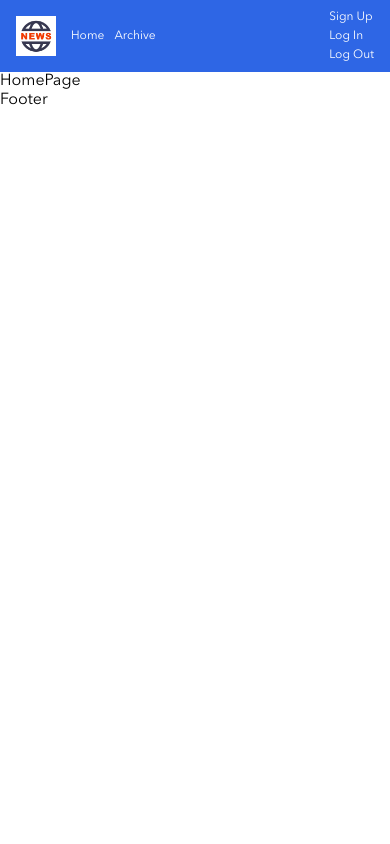
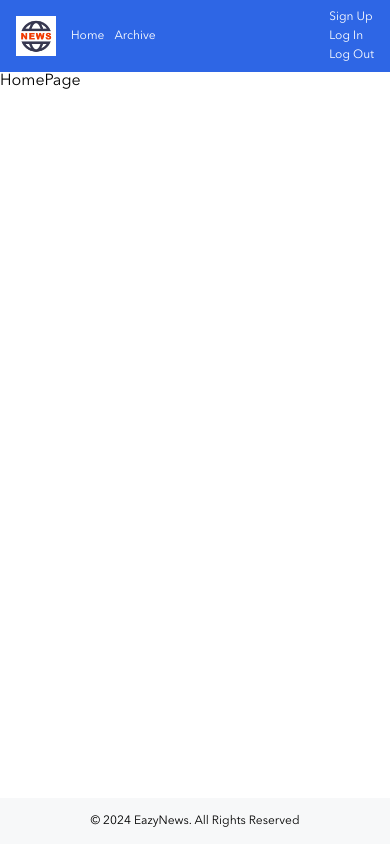
Before and after one commit to tonynuns/eazy_news-client, a React (Create React App) app: page / in a window 390 px wide. Built offline with nearby package versions, Linux system fonts and the light colour scheme.

Commit message:
responsive footer component

```diff
--- a/src/App.js
+++ b/src/App.js
@@ -10,8 +10,10 @@ import "./App.scss";
 
 function App() {
 	return (
+		<div className="app-container">
 			<BrowserRouter>
 				<Header />
+				<div className="main-body">
 					<Routes>
 						<Route path="/" element={<HomePage />} />
 						<Route path="/archive" element={<HomePage />} />
@@ -20,8 +22,10 @@ function App() {
 						<Route path="/:id" element={<NewsDetailPage />} />
 						<Route path="*" element={<NotFoundPage />} />
 					</Routes>
+				</div>
 				<Footer />
 			</BrowserRouter>
+		</div>
 	);
 }
 
--- a/src/App.scss
+++ b/src/App.scss
@@ -2,7 +2,9 @@
 @use "./styles/variables.scss" as *;
 @use "./styles/mixins.scss" as *;
 
-* {
+*,
+* ::before,
+* ::after {
 	margin: 0px;
 	padding: 0px;
 	box-sizing: border-box;
@@ -14,6 +16,13 @@ body {
 	font-size: 1.6rem;
 	font-family: "avenir-next";
 }
+.app-container {
+	@include flex($direction: column);
+	min-height: 100vh;
+}
+.main-body {
+	flex-grow: 1;
+}
 .input {
 	border-radius: 1rem;
 	border: 1px solid $cloud;
--- a/src/components/Footer/Footer.js
+++ b/src/components/Footer/Footer.js
@@ -1,7 +1,11 @@
-import React from "react";
+import "./Footer.scss";
 
 function Footer() {
-	return <div>Footer</div>;
+	return (
+		<footer className="footer">
+			<p>&copy; {`${new Date().getFullYear()} EazyNews. All Rights Reserved`}</p>
+		</footer>
+	);
 }
 
 export default Footer;
--- a/src/components/Footer/Footer.scss
+++ b/src/components/Footer/Footer.scss
@@ -0,0 +1,19 @@
+@use "../../styles/fonts.scss" as *;
+@use "../../styles/variables.scss" as *;
+@use "../../styles/mixins.scss" as *;
+
+.footer {
+	font-size: 1.2rem;
+	padding: 1.6rem;
+	background-color: $light-grey;
+	text-align: center;
+
+	@include tablet {
+		font-size: 2.4rem;
+		padding: 3.2rem;
+	}
+	@include desktop {
+		font-size: 3.6rem;
+		padding: 4.8rem;
+	}
+}
```
Lines whose indentation alone changed are shown as unchanged.
